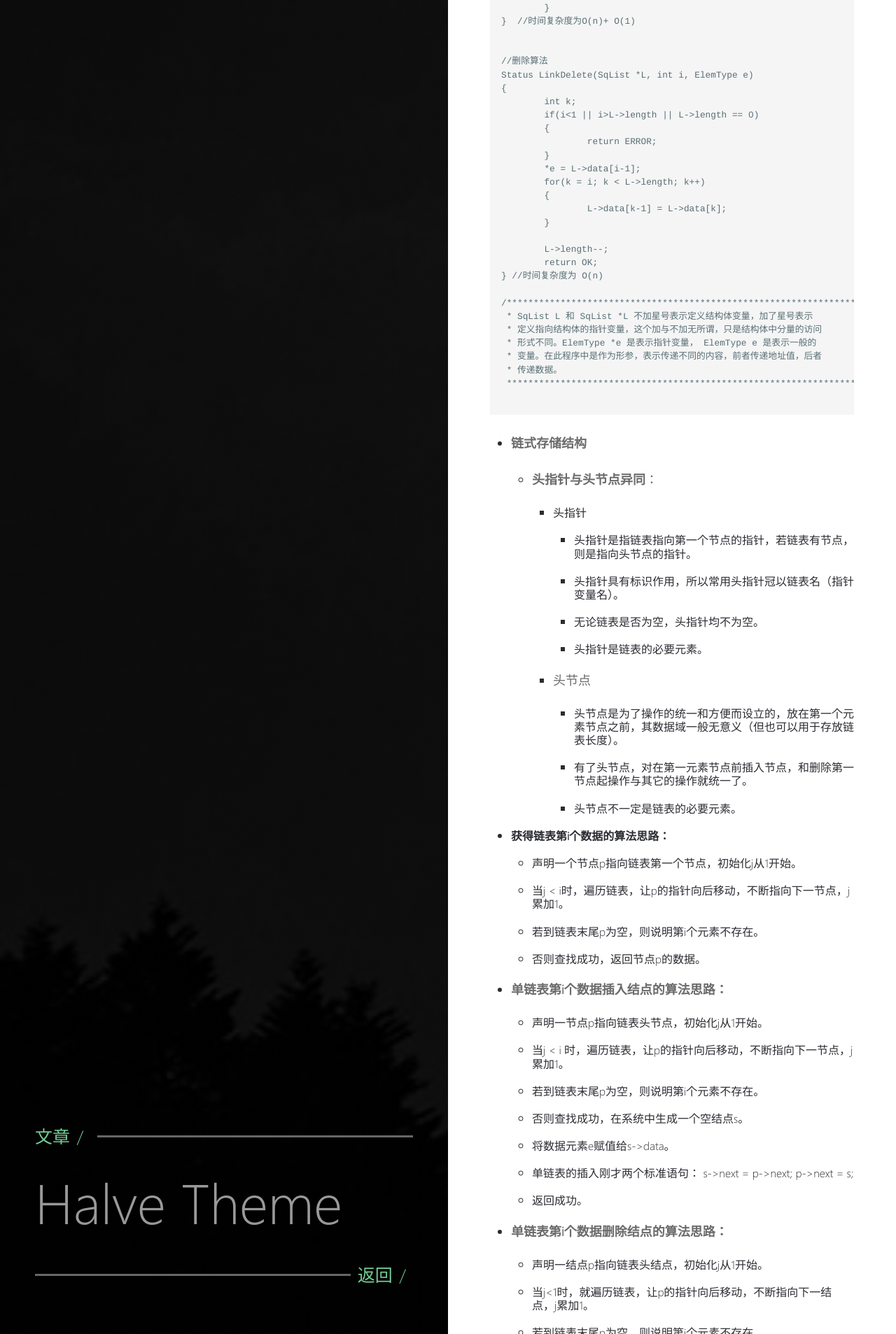
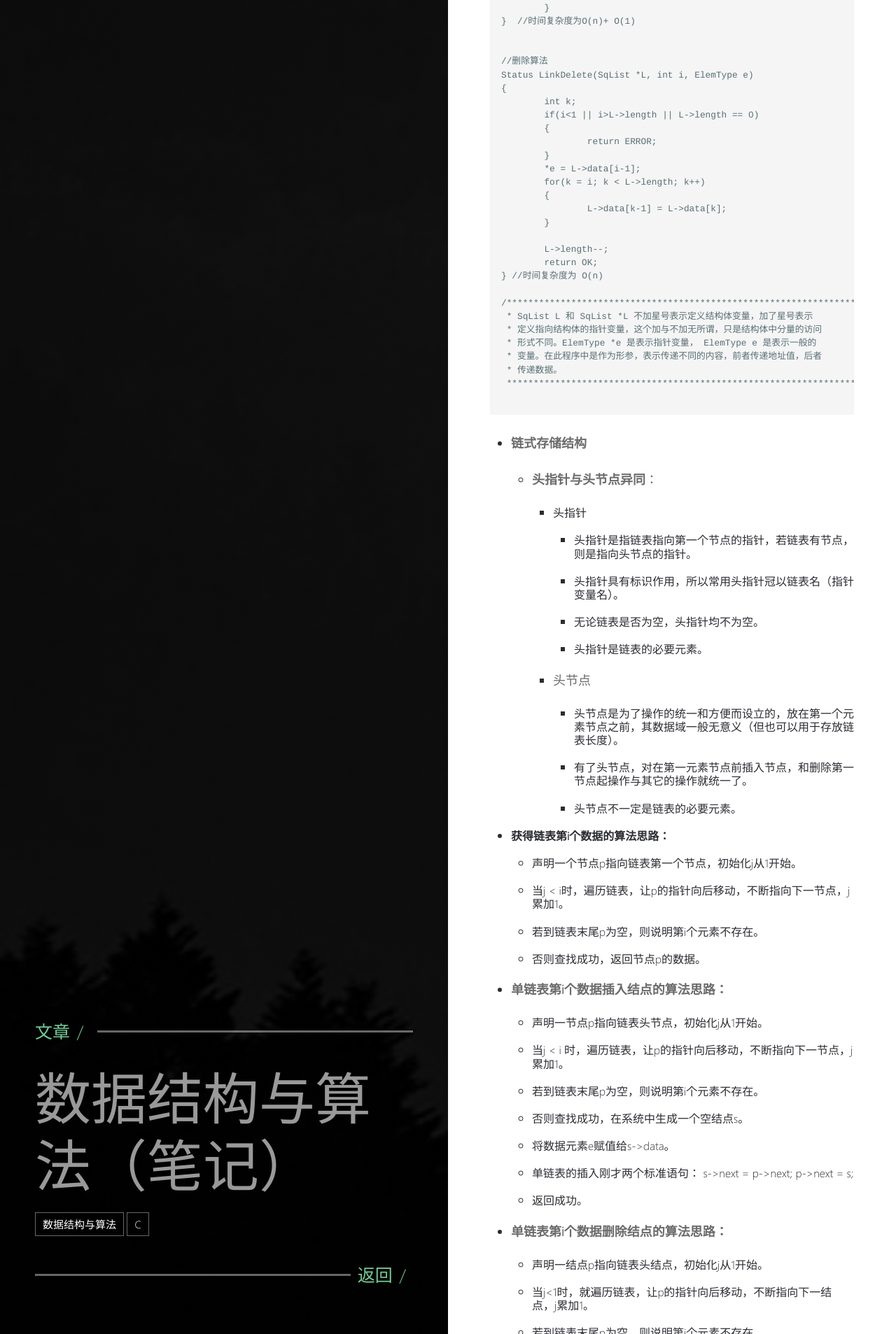
Before and after one commit to IleaderSKing/Blog, a Jekyll site: the page built from _posts/2016-06-04-halve-theme.md, in a window 1280 px wide. Shown: the part 3093-5000 px from the top of the page at 70% size. Built offline with Jekyll 4.4.1, drawn with Linux system fonts in a browser that asks for light colours; our own code applies the rules of GitHub Pages for plain Markdown files.

Commit message:
更新文章

```diff
--- a/_posts/2016-06-04-halve-theme.md
+++ b/_posts/2016-06-04-halve-theme.md
@@ -1,3 +1,14 @@
+---
+layout: post
+title: "数据结构与算法（笔记）"
+excerpt: "线性表（一）"
+categories:
+  - 数据结构与算法
+tags:
+  - 数据结构与算法
+  - c
+---
+
 #### 线性表
 - **定义：**
 
```
Also changed, not shown: _posts/2016-04-28-markup-text-readability.md (+1 -1 lines).
